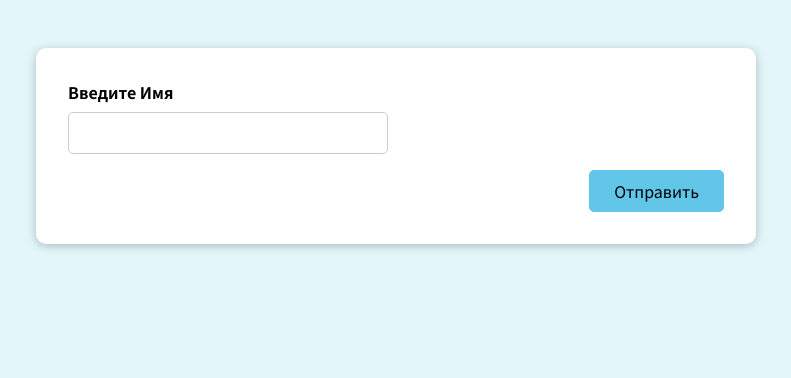
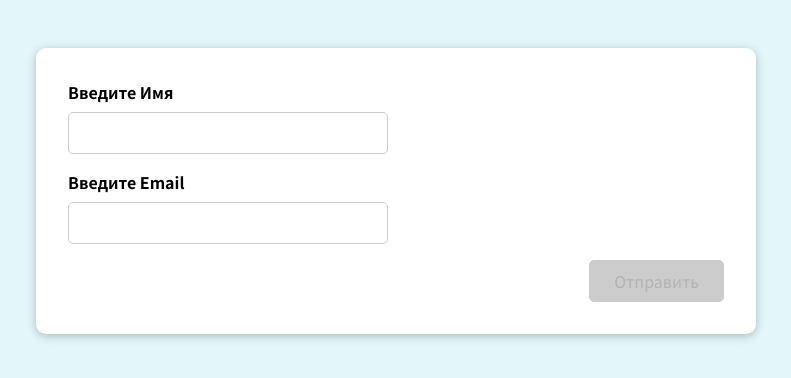
Before and after one commit to lywebdev/react-working-with-data-entry-from-forms, a React (Create React App) app: page / in a window 1280 px wide. Shown: the top 378 px of the page, without its empty margins (244-1035 px from the left). Built offline with nearby package versions, Linux system fonts and the light colour scheme.

Commit message:
#184: finished

```diff
--- a/src/components/SomeInput.tsx
+++ b/src/components/SomeInput.tsx
@@ -2,10 +2,21 @@ import React, {FC, useState, useRef, useEffect} from "react";
 
 const SomeInput: FC = (props) => {
     const [enteredName, setEnteredName] = useState<string>('');
+    const [enteredEmail, setEnteredEmail] = useState<string>('');
     const [wasNameInputTouched, setWasInputNameTouched] = useState(false);
+    const [wasEmailInputTouched, setWasEmailInputTouched] = useState(false);
+    // const [isFormValid, setIsFormValid] = useState(false);
 
     const isEnteredNameValid = enteredName.trim() !== "";
     const isNameInputInvalid = !isEnteredNameValid && wasNameInputTouched;
+    const isEnteredEmailValid = enteredEmail.trim() !== "" && enteredEmail.includes('@');
+    const isEmailInputInvalid = !isEnteredEmailValid && wasEmailInputTouched;
+
+    let isFormValid = false;
+
+    if (isEnteredNameValid && isEnteredEmailValid) {
+        isFormValid = true;
+    }
 
     const nameInputChangeHandler = (event: React.ChangeEvent<HTMLInputElement>): void => {
         setEnteredName(event.target.value);
@@ -15,20 +26,34 @@ const SomeInput: FC = (props) => {
         setWasInputNameTouched(true);
     }
 
+    const emailInputChangeHandler = (event: React.ChangeEvent<HTMLInputElement>): void => {
+        setEnteredEmail(event.target.value);
+    };
+
+    const emailInputLastFocusHandler = (event: React.FocusEvent<HTMLInputElement>) => {
+        setWasEmailInputTouched(true);
+    }
+
+
     const formSubmitHandler = (event: React.FormEvent<HTMLFormElement>): void => {
         event.preventDefault();
 
         setWasInputNameTouched(true);
+        setWasEmailInputTouched(true);
 
-        if (!isEnteredNameValid) {
+        if (!isEnteredNameValid || !isEnteredEmailValid) {
             return;
         }
 
         setEnteredName('');
+        setEnteredEmail('');
+
         setWasInputNameTouched(false);
+        setWasEmailInputTouched(false);
     };
 
     const nameInputClasses = isNameInputInvalid ? 'form-control invalid' : 'form-control';
+    const emailInputClasses = isEmailInputInvalid ? 'form-control invalid' : 'form-control';
 
   return (
       <form onSubmit={formSubmitHandler}>
@@ -43,8 +68,20 @@ const SomeInput: FC = (props) => {
               />
               {isNameInputInvalid && <p className='error-text'>Необходимо указать имя</p>}
           </div>
+          <div className={emailInputClasses}>
+              <label htmlFor="name">Введите Email</label>
+              <input
+                  type="text"
+                  id="email"
+                  onChange={emailInputChangeHandler}
+                  value={enteredEmail}
+                  onBlur={emailInputLastFocusHandler}
+              />
+              {isEmailInputInvalid && <p className='error-text'>Необходимо указать почту</p>}
+          </div>
+
           <div className="form-actions">
-        <button>Отправить</button>
+              <button disabled={!isFormValid}>Отправить</button>
           </div>
       </form>
   );
--- a/src/index.css
+++ b/src/index.css
@@ -79,6 +79,15 @@ button:active {
     border-color: #0ab2ea;
 }
 
+button:disabled,
+button:disabled:hover,
+button:disabled:active {
+    background-color: #ccc;
+    color: rgba(109, 105, 105, 0.25);
+    border-color: #ccc;
+    cursor: pointer;
+}
+
 .form-actions {
     text-align: right;
 }
```
Lines whose indentation alone changed are shown as unchanged.
